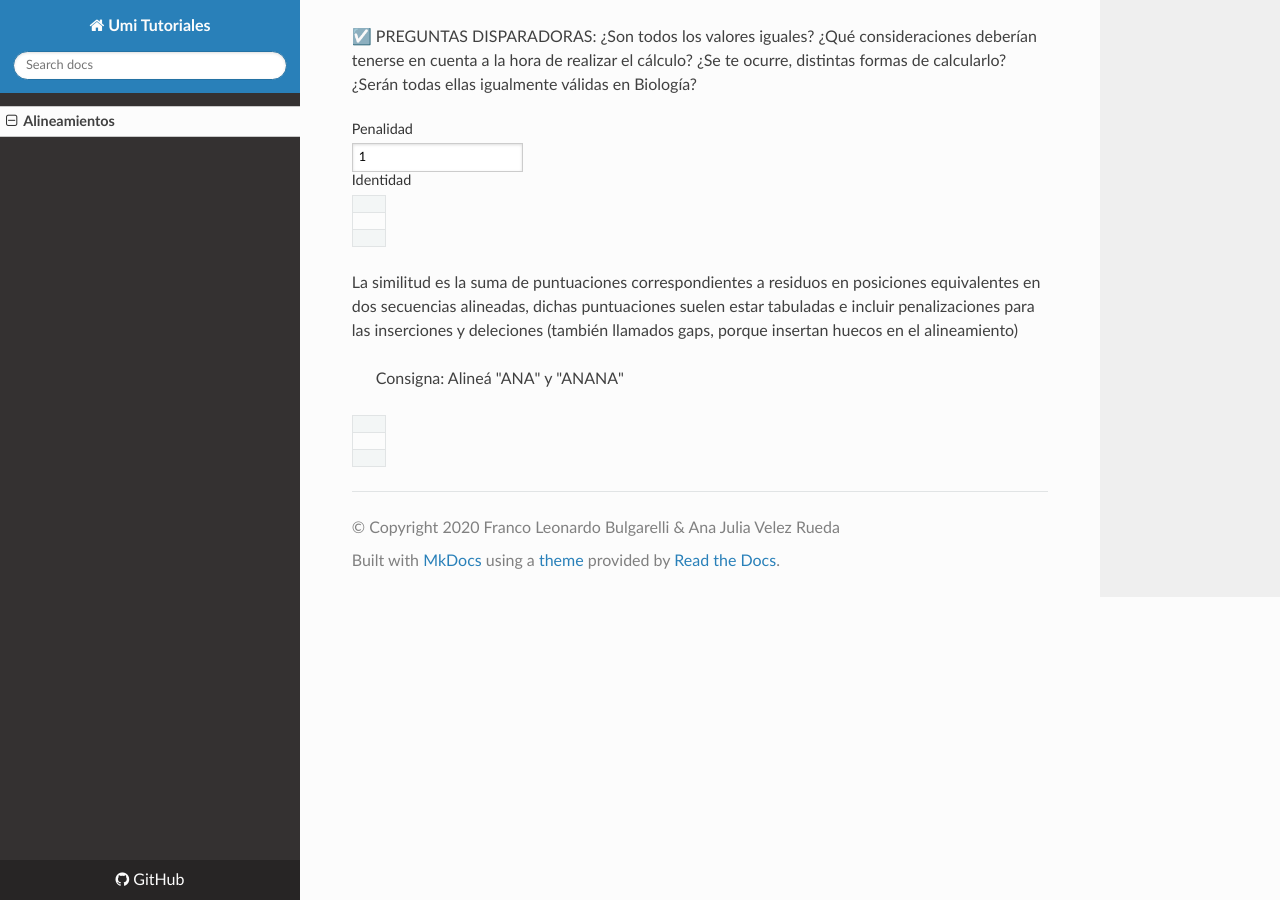
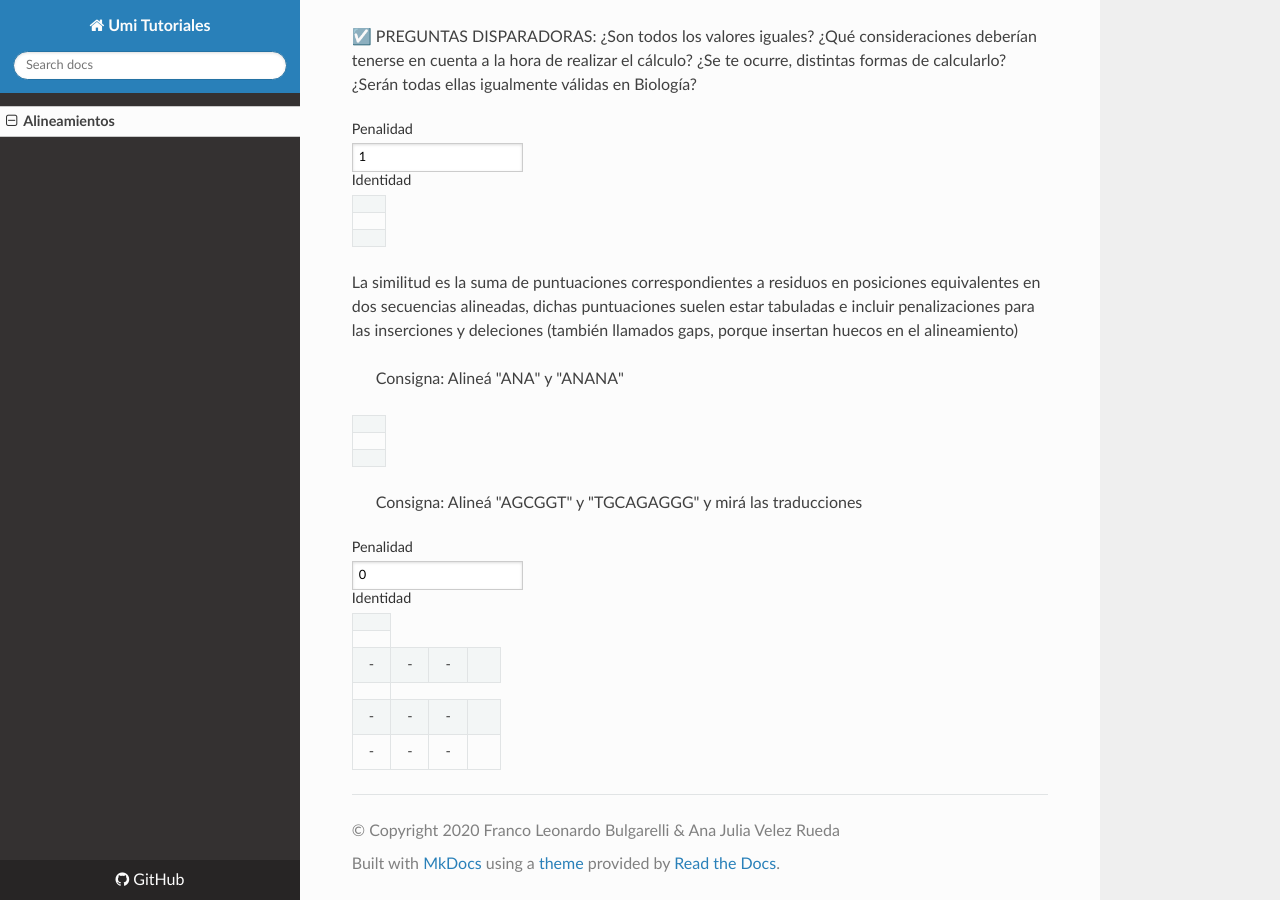
Before and after one commit to flbulgarelli/umi, an MkDocs documentation site: the page built from docs/index.md, in a window 1280 px wide and 900 px high, scrolled down 2556 px. Built offline with MkDocs 1.6.1, drawn with Linux system fonts in a browser that asks for light colours; nearby versions of some CDN libraries.

Commit message:
Adding translations ui draft

```diff
--- a/docs/index.md
+++ b/docs/index.md
@@ -118,11 +118,62 @@ Ahora bien, como bien dijimos el objetivo de alinear secuencias es el de poder i
     </tr>
   </table>
 
-  <div>
+  <div class="umi-alignment-card-results">
     <span class="umi-alignment-card-result" ></span>
   </div>
 </div>
 
+>  Consigna: Alineá "AGCGGT" y "TGCAGAGGG" y mirá las traducciones
+
+<div class="umi-alignment-card" style="width: 84%">
+   <div class="umi-alignment-inputs">
+    <div class="umi-alignment-input">
+      <label for="umi-alignment-gap-penalty-2">Penalidad</label>
+      <input id="umi-alignment-gap-penalty-2" class="umi-alignment-gap-penalty" type="number" min="0" value="0">
+    </div>
+
+    <div class="umi-alignment-input">
+      <label for="umi-alignment-identity-level-2">Identidad</label>
+      <span id="umi-alignment-identity-level-2" class="umi-alignment-identity-level"></span>
+    </div>
+  </div>
+
+  <table class="umi-alignment-table" >
+    <tr class="umi-alignment-results">
+      <td class="umi-alignment-general-result"></td>
+    </tr>
+    <tr class="umi-alignment-row"  data-align-expected="---AGCGGT" data-align-initial="AGCGGT----">
+      <td class="umi-alignment-word-result"></td>
+    </tr>
+    <tr class="umi-alignment-translation">
+      <td colspan="3">-</td>
+      <td colspan="3">-</td>
+      <td colspan="3">-</td>
+      <td class="umi-alignment-translation-result"></td>
+    </tr>
+    <tr class="umi-alignment-row" data-align-expected="TGCAGAGGG" data-align-initial="TGCAGAGGG">
+      <td class="umi-alignment-word-result"></td>
+    </tr>
+    <tr class="umi-alignment-translation">
+      <td colspan="3">-</td>
+      <td colspan="3">-</td>
+      <td colspan="3">-</td>
+      <td class="umi-alignment-translation-result"></td>
+    </tr>
+    <tr class="umi-alignment-translation-results">
+      <td colspan="3">-</td>
+      <td colspan="3">-</td>
+      <td colspan="3">-</td>
+      <td class="umi-alignment-translation-general-result"></td>
+    </tr>
+  </table>
+
+  <div class="umi-alignment-card-results">
+    <span class="umi-alignment-card-result" ></span>
+  </div>
+</div>
+
+
 <script>
   umi.alignment.start();
 </script>
```
